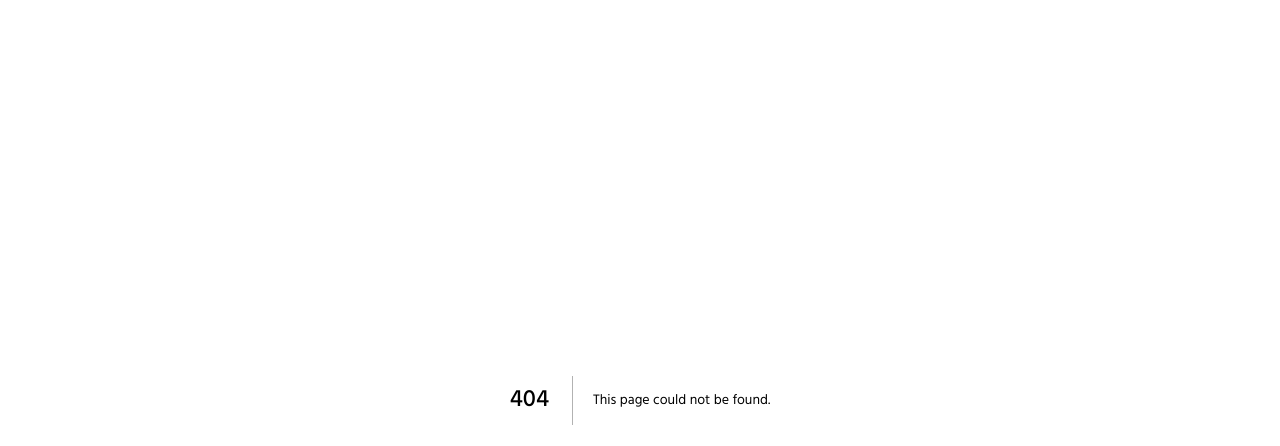
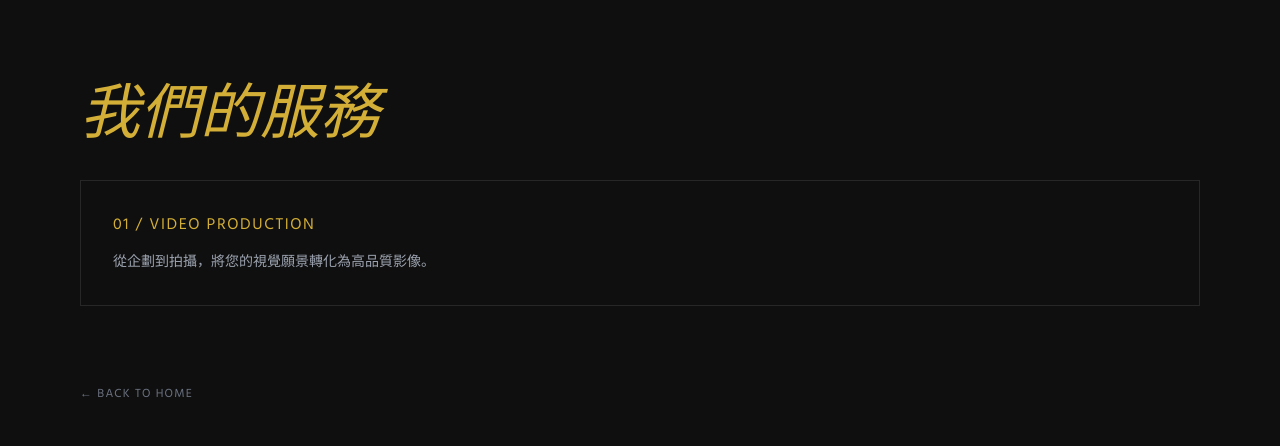
Before and after one commit to shuovision/shuo, a Next.js app: page /services in a window 1280 px wide. Before the commit this address had no page. Shown: the top 446 px of the page. Built offline with nearby package versions, Linux system fonts and the light colour scheme.

Commit message:
Create services.js

```diff
--- /dev/null
+++ b/pages/services.js
@@ -0,0 +1,18 @@
+import Head from "next/head";
+
+export default function Services() {
+  return (
+    <div className="bg-background min-h-screen text-white p-20">
+      <Head><title>Services | SHUO VISION</title></Head>
+      <h1 className="text-primary text-6xl font-serif italic mb-10">我們的服務</h1>
+      <div className="grid grid-cols-1 md:grid-cols-3 gap-10">
+        <div className="border border-white/10 p-8 hover:border-primary transition-all">
+          <h2 className="text-primary tracking-widest mb-4">01 / VIDEO PRODUCTION</h2>
+          <p className="text-gray-400 text-sm">從企劃到拍攝，將您的視覺願景轉化為高品質影像。</p>
+        </div>
+        {/* 可以依此類推複製更多服務卡片 */}
+      </div>
+      <a href="/" className="mt-20 inline-block text-xs tracking-widest text-gray-500 hover:text-primary">← BACK TO HOME</a>
+    </div>
+  );
+}
```
